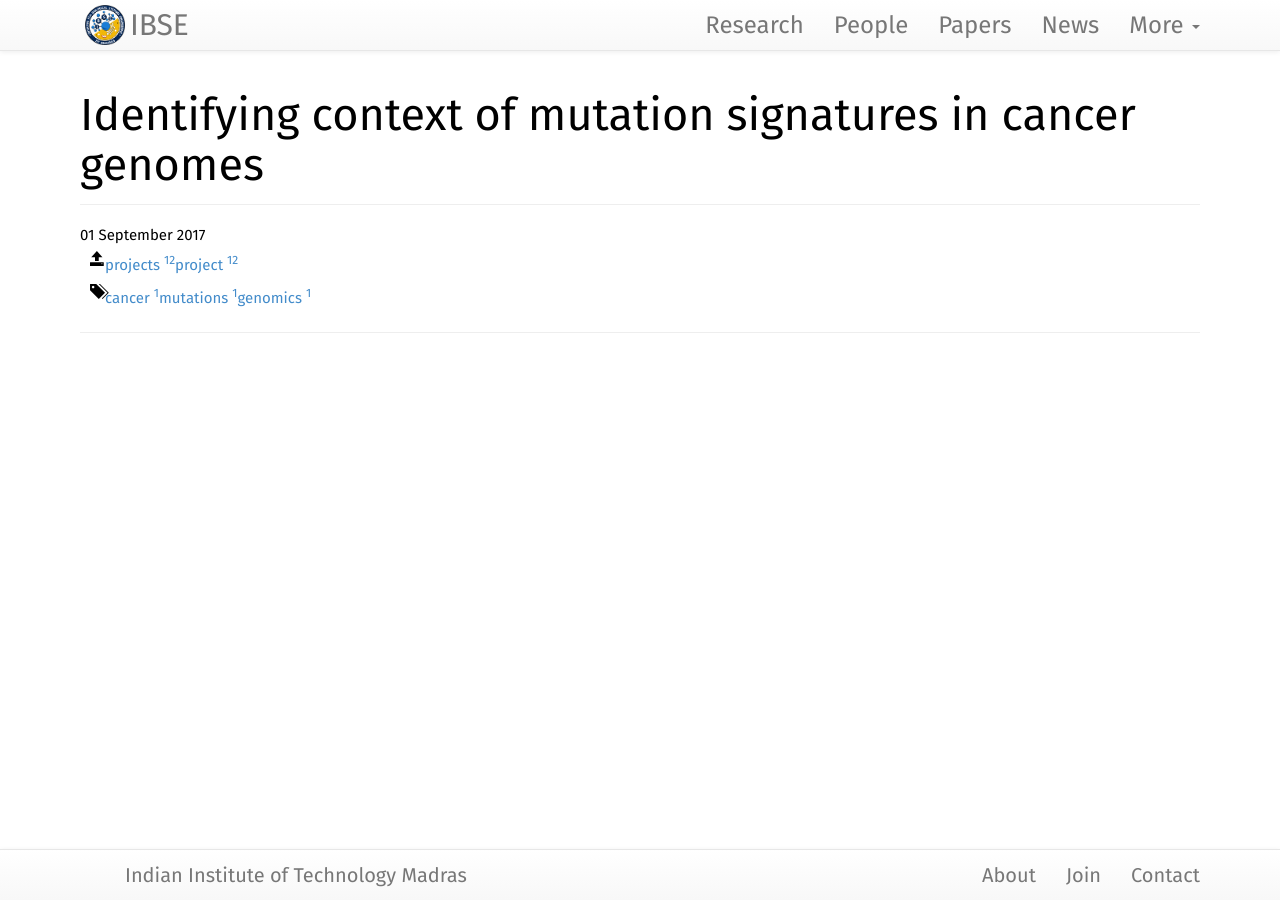
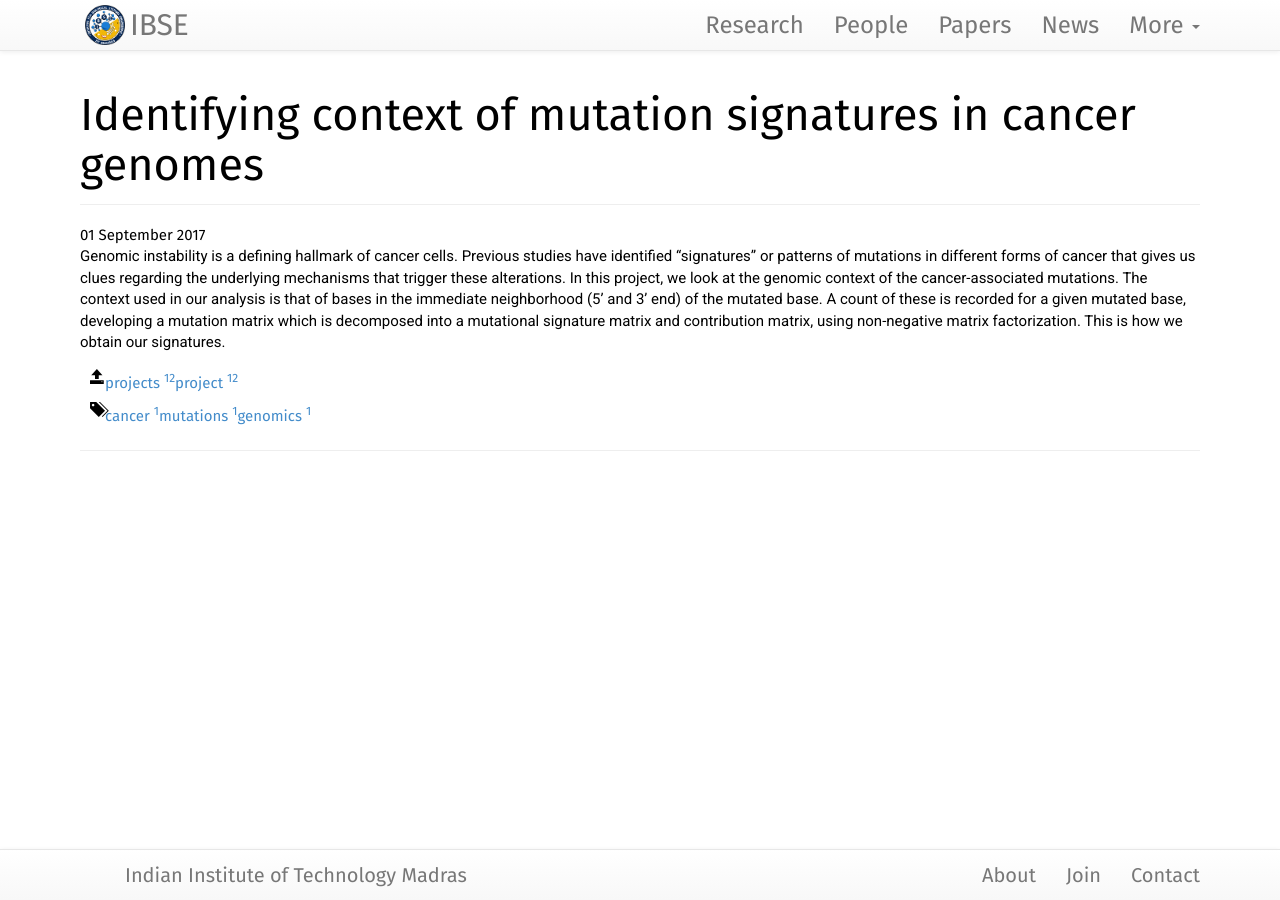
Before and after one commit to philge/ibse-iitm.github.io, a Jekyll site: the page built from projects/_posts/2017-09-01-mutational-signatures.md, in a window 1280 px wide. Built offline with Jekyll 4.4.1, drawn with Linux system fonts in a browser that asks for light colours; nearby versions of some CDN libraries.

Commit message:
Update 2017-09-01-mutational-signatures.md

```diff
--- a/projects/_posts/2017-09-01-mutational-signatures.md
+++ b/projects/_posts/2017-09-01-mutational-signatures.md
@@ -9,3 +9,5 @@ tags: [cancer, mutations, genomics]
 people: B Ravindran, Raghunathan Rengaswamy, Karthik Raman, Ashok Venkitaraman (MRC Cambridge)
 ---
 {% include JB/setup %}
+
+Genomic instability is a defining hallmark of cancer cells. Previous studies have identified “signatures” or patterns of mutations in different forms of cancer that gives us clues regarding the underlying mechanisms that trigger these alterations.  In this project, we look at the genomic context of the cancer-associated mutations.  The context used in our analysis is that of bases in the immediate neighborhood (5’ and 3’ end) of the mutated base. A count of these is recorded for a given mutated base, developing a mutation matrix which is decomposed into a mutational signature matrix and contribution matrix, using non-negative matrix factorization. This is how we obtain our signatures.
```
